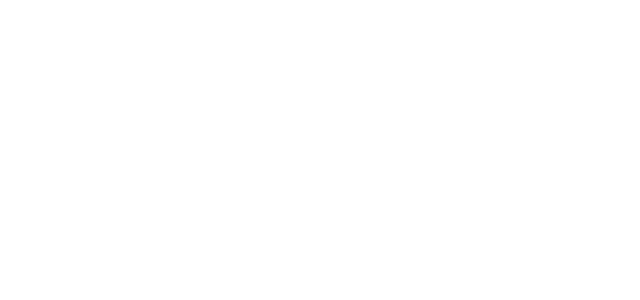
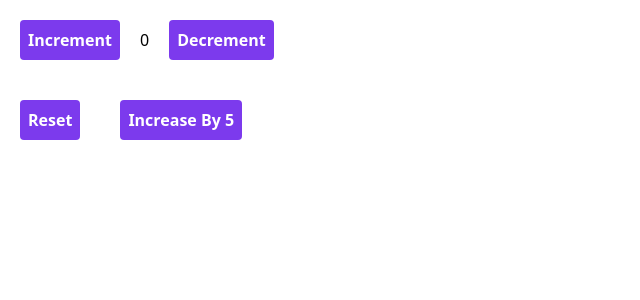
Before and after one commit to Ujjal-ENG/start-learn-redux, a React (Create React App) app: page / in a window 1280 px wide. Shown: the top 300 px of the page, without its empty margins (0-640 px from the left). Built offline with nearby package versions, Linux system fonts and the light colour scheme.

Commit message:
learnt redux toolkit for making a counter app

```diff
--- a/package.json
+++ b/package.json
@@ -3,6 +3,7 @@
     "version": "0.1.0",
     "private": true,
     "dependencies": {
+        "@reduxjs/toolkit": "^1.9.3",
         "@testing-library/jest-dom": "^5.16.5",
         "@testing-library/react": "^13.4.0",
         "@testing-library/user-event": "^13.5.0",
--- a/src/App.js
+++ b/src/App.js
@@ -1,7 +1,12 @@
 import React from 'react';
+import CounterView from './fetaures/counter/CounterView';
 
 const App = () => {
-    return <></>;
+    return (
+        <>
+            <CounterView />
+        </>
+    );
 };
 
 export default App;
--- /dev/null
+++ b/src/app/store.js
@@ -0,0 +1,10 @@
+import { configureStore } from '@reduxjs/toolkit';
+import counterReduce from '../fetaures/counter/counterSlice';
+
+const store = configureStore({
+    reducer: {
+        counter: counterReduce
+    }
+});
+
+export default store;
--- /dev/null
+++ b/src/fetaures/counter/CounterView.js
@@ -0,0 +1,33 @@
+import React from 'react';
+import { useDispatch, useSelector } from 'react-redux';
+import { decrement, increment, reset, incrementByValue } from './counterSlice';
+
+const CounterView = () => {
+    const count = useSelector((state) => state.counter.count);
+
+    const dispatch = useDispatch();
+
+    return (
+        <div>
+            <div>
+                <button aria-label="Increment value" onClick={() => dispatch(increment())} className="bg-violet-600 text-white rounded m-5 font-bold p-2" type="button">
+                    Increment
+                </button>
+                <span>{count}</span>
+                <button aria-label="Decrement value" onClick={() => dispatch(decrement())} className="bg-violet-600 text-white rounded m-5 font-bold p-2" type="button">
+                    Decrement
+                </button>
+                <br />
+                <button aria-label="Decrement value" onClick={() => dispatch(reset())} className="bg-violet-600 text-white rounded m-5 font-bold p-2" type="button">
+                    Reset
+                </button>
+
+                <button aria-label="Decrement value" onClick={() => dispatch(incrementByValue(5))} className="bg-violet-600 text-white rounded m-5 font-bold p-2" type="button">
+                    Increase By 5
+                </button>
+            </div>
+        </div>
+    );
+};
+
+export default CounterView;
--- /dev/null
+++ b/src/fetaures/counter/counterSlice.js
@@ -0,0 +1,24 @@
+import { createSlice } from '@reduxjs/toolkit';
+
+const counterSlice = createSlice({
+    name: 'counter',
+    initialState: { count: 0 },
+    reducers: {
+        increment: (state) => {
+            state.count = state.count + 1;
+        },
+        decrement: (state) => {
+            state.count = state.count - 1;
+        },
+        reset: (state) => {
+            state.count = 0;
+        },
+        incrementByValue: (state, action) => {
+            state.count = state.count + action.payload;
+        }
+    }
+});
+
+export const { increment, decrement, reset, incrementByValue } = counterSlice.actions;
+
+export default counterSlice.reducer;
--- a/src/index.js
+++ b/src/index.js
@@ -1,11 +1,11 @@
 import React from 'react';
 import ReactDOM from 'react-dom/client';
 import { Provider } from 'react-redux';
+import store from './app/store';
 
 import App from './App';
 
 import './index.css';
-import { store } from './services2/store';
 
 const root = ReactDOM.createRoot(document.getElementById('root'));
 
```
Also changed, not shown: 1 other file (tests, documents, lock files or other folders).
